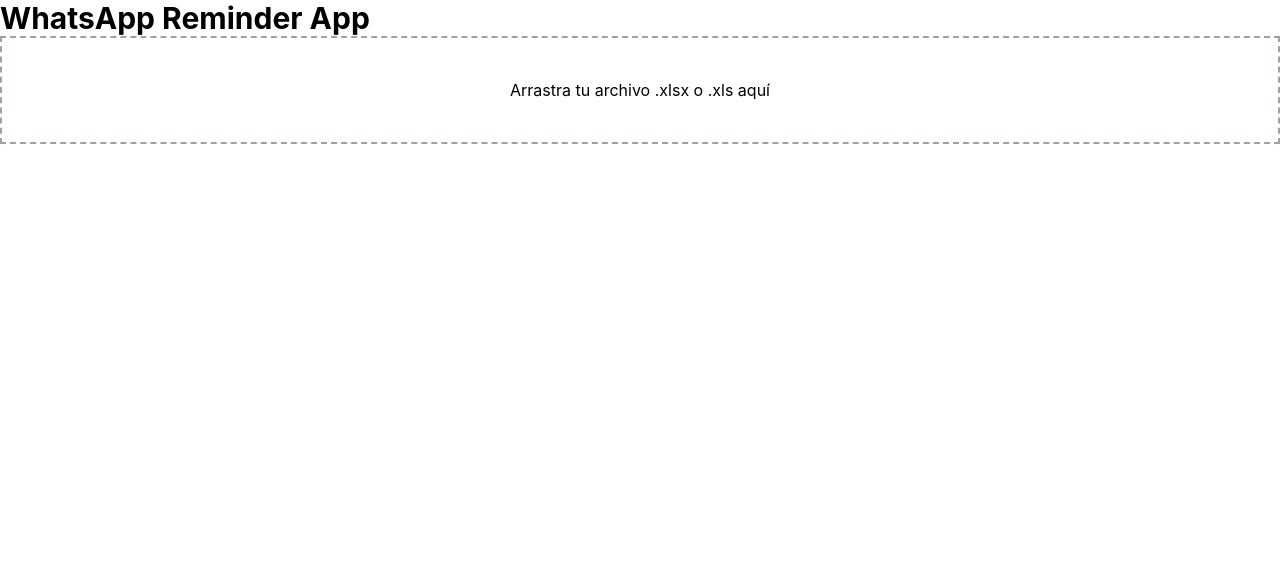
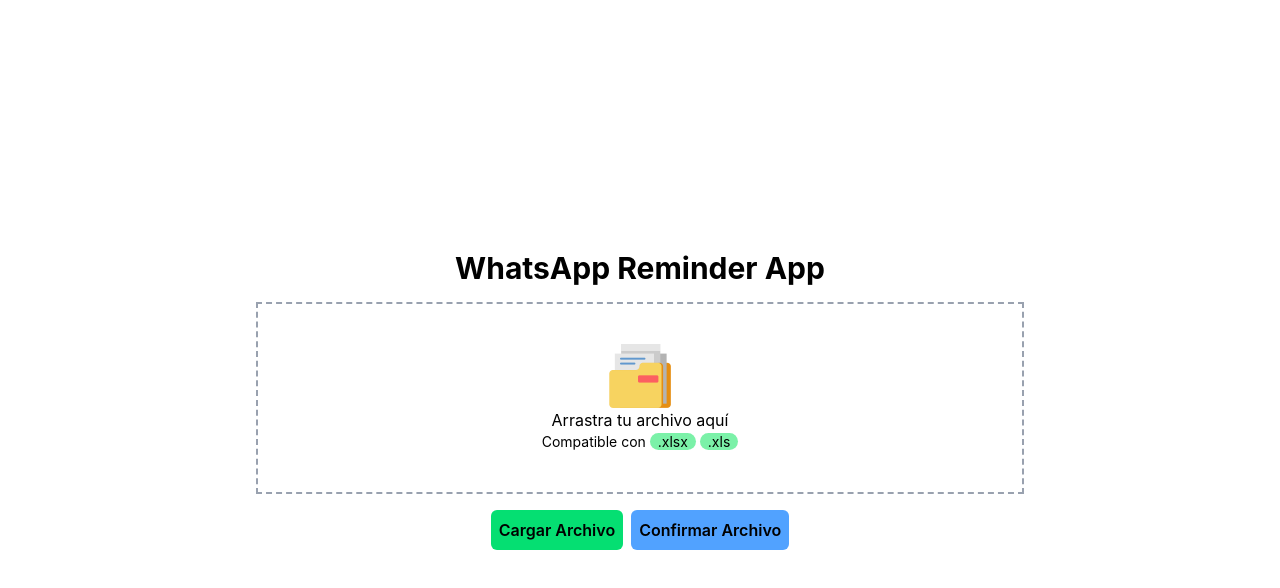
Before and after one commit to ale02code/whatsapp-reminder-app, a React (Vite) app: page / in a window 1280 px wide. Shown: the top 588 px of the page. Built offline with nearby package versions, Linux system fonts and the light colour scheme.

Commit message:
refactor: redesign Excel uploader IU

```diff
--- a/src/App.jsx
+++ b/src/App.jsx
@@ -2,10 +2,12 @@
 
 function App() {
   return (
-    <>
-      <h1 className="text-3xl font-bold">WhatsApp Reminder App</h1>
+    <main className="w-screen h-dvh flex flex-col justify-center items-center">
+      <h1 className="text-3xl capitalize font-bold mb-4">
+        WhatsApp Reminder App
+      </h1>
       <ExcelUploader />
-    </>
+    </main>
   );
 }
 
--- a/src/components/ExcelUploader.jsx
+++ b/src/components/ExcelUploader.jsx
@@ -1,24 +1,13 @@
+import { useState } from "react";
 import * as XLSX from "xlsx";
-import { useState } from "react";
+import folderIcon from "../imgs/folder.png";
 
 let textDefaultToDrag = "Arrastra tu archivo .xlsx o .xls aquí";
 
+let buttonStyle = "p-2 font-semibold rounded-md cursor-pointer";
+
 function ExcelUploader() {
   const [file, setFile] = useState();
-
-  // const handleReader = (file) => {
-  //   const reader = new FileReader();
-
-  //   reader.onload = (event) => {
-  //     const workbook = XLSX.read(event.target.result, { type: "binary" });
-  //     const sheetName = workbook.SheetNames[0];
-  //     const sheet = workbook.Sheets[sheetName];
-  //     const data = XLSX.utils.sheet_to_json(sheet);
-  //     console.log(data);
-  //   };
-
-  //   reader.readAsBinaryString(file);
-  // };
 
   const handleDrop = (e) => {
     e.preventDefault();
@@ -37,7 +26,7 @@
     reader.onload = (event) => {
       const workbook = XLSX.read(event.target.result, {
         type: "binary",
-        sheetRows: 6,
+        sheetRows: 800,
       });
 
       const sheetName = workbook.SheetNames[0];
@@ -48,9 +37,9 @@
         names: row["NOMBRES"],
         lastNames: row["APELLIDOS"],
         car: row["VEHICULO"],
-        identify: row["PLACA "],
-        celNumber: row["TELEFONES 1"],
-        share: row["CUOTA"],
+        // identify: row["PLACA "],
+        // celNumber: row["TELEFONES 1"],
+        // share: row["CUOTA"],
       }));
       console.log(headers);
     };
@@ -63,22 +52,37 @@
   };
 
   return (
-    <div>
+    <div className="w-full flex flex-col justify-center items-center">
       <div
         onDragOver={handleDragOver}
         onDrop={handleDrop}
-        className="border-2 border-dashed border-gray-400 p-10 text-center cursor-pointer"
+        className="w-3/5 border-2 flex flex-col justify-center items-center border-dashed border-gray-400 p-10 text-center cursor-pointer mb-4"
       >
-        <p>{file ? file.name : textDefaultToDrag}</p>
+        <img className="h-16" src={folderIcon} alt="Folder Icon" />
+        {/* <p>{file ? file.name : textDefaultToDrag}</p> */}
+        {file ? (
+          <p>{file.name}</p>
+        ) : (
+          <div>
+            <h3>Arrastra tu archivo aquí</h3>
+            <p className="text-sm">
+              Compatible con{" "}
+              <span className="py-[.8] px-2 bg-green-300 rounded-xl">
+                .xlsx
+              </span>{" "}
+              <span className="py-[.8] px-2 bg-green-300 rounded-xl">.xls</span>
+            </p>
+          </div>
+        )}
       </div>
-      {/* <button
-        onClick={() =>
-          file ? handleReader(file) : alert("Selecciona un archivo")
-        }
-        className="block bg-amber-300 uppercase rounded-md p-2 cursor-pointer"
-      >
-        Load File
-      </button> */}
+      <section className="flex justify-center items-center gap-2">
+        <button className={`${buttonStyle} bg-green-400`}>
+          Cargar Archivo
+        </button>
+        <button className={`${buttonStyle} bg-blue-400`}>
+          Confirmar Archivo
+        </button>
+      </section>
     </div>
   );
 }
```
Also changed, not shown: src/imgs/folder.png (added).
